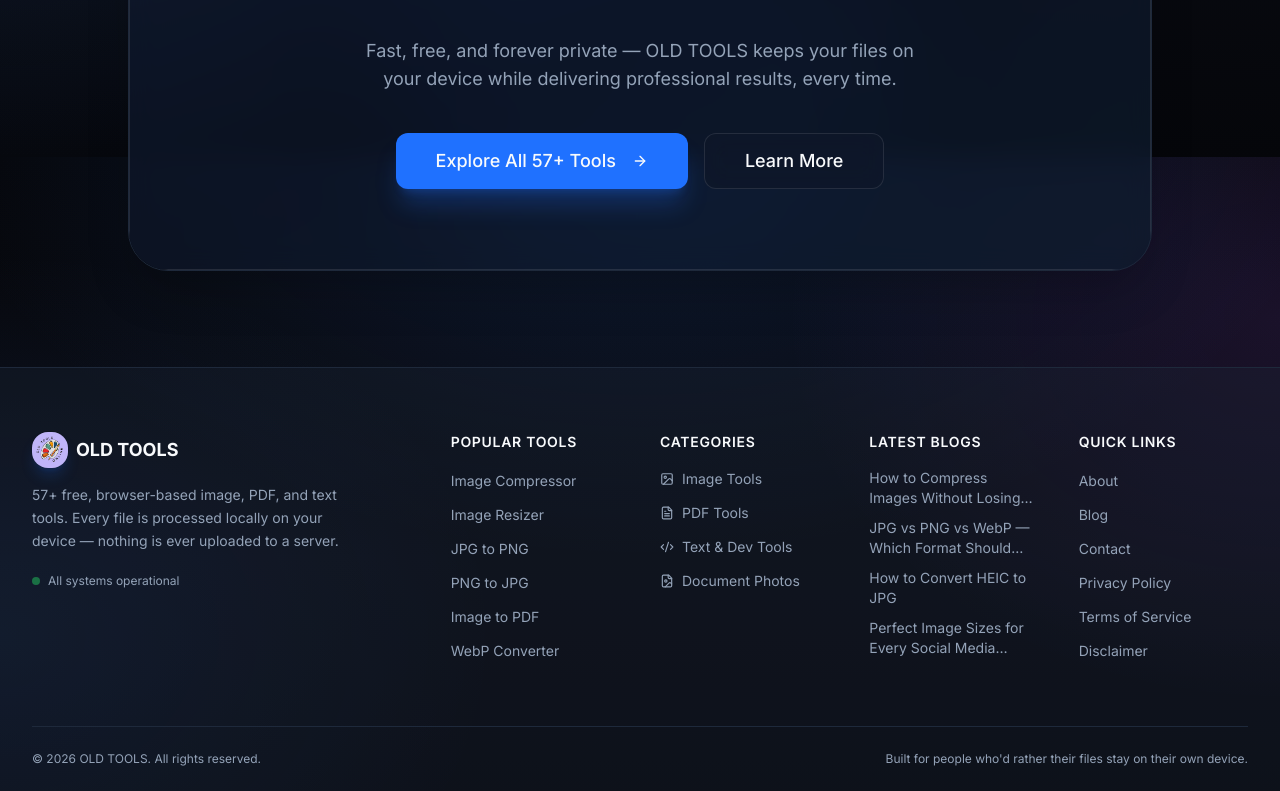
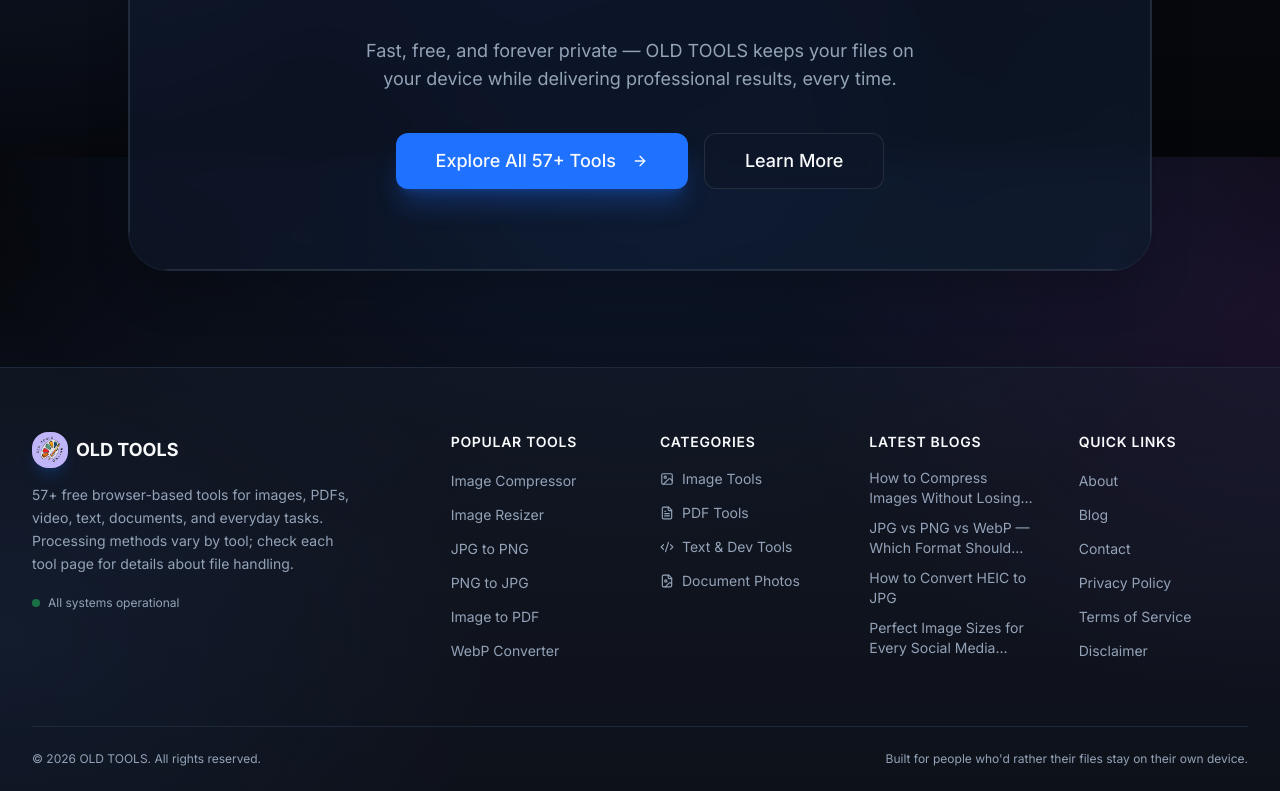
Before and after one commit to surajkumar122024-star/ok01, a Next.js app: page / in a window 1280 px wide. Shown: the part 11043-11834 px from the top of the page. Built offline with nearby package versions, Linux system fonts and the light colour scheme.

Commit message:
Correct footer file-processing claims

```diff
--- a/src/components/Footer.tsx
+++ b/src/components/Footer.tsx
@@ -49,8 +49,8 @@ export const Footer = () => {
               <span className="text-lg font-bold">OLD TOOLS</span>
             </Link>
             <p className="text-muted-foreground text-sm leading-relaxed max-w-xs">
-              {TOOL_COUNT_LABEL} free, browser-based image, PDF, and text tools. Every file is processed locally
-              on your device — nothing is ever uploaded to a server.
+              {TOOL_COUNT_LABEL} free browser-based tools for images, PDFs, video, text, documents, and everyday tasks.
+              Processing methods vary by tool; check each tool page for details about file handling.
             </p>
             <div className="flex items-center gap-2 text-xs text-muted-foreground pt-1">
               <div className="w-2 h-2 rounded-full bg-green-500 animate-pulse" />
```
